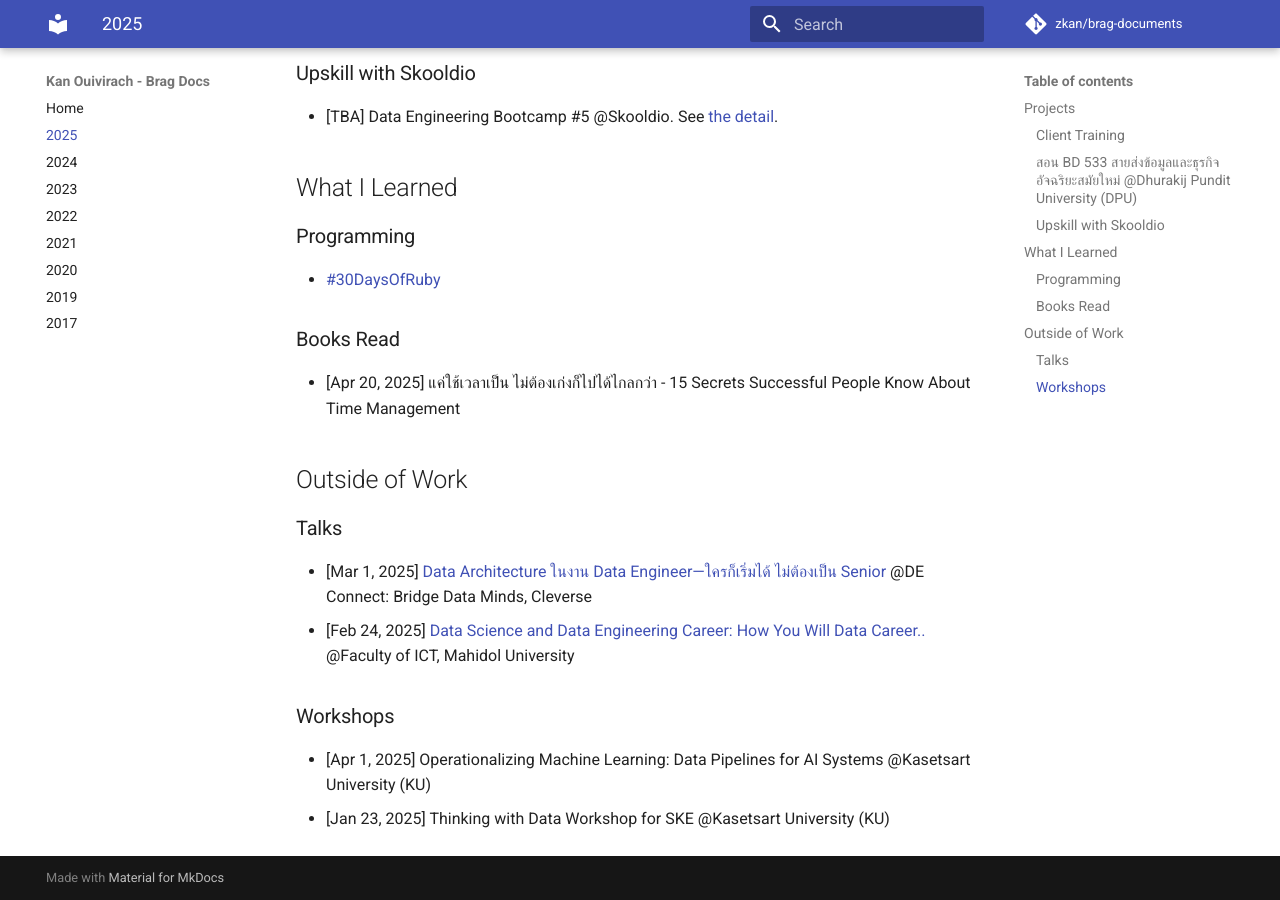
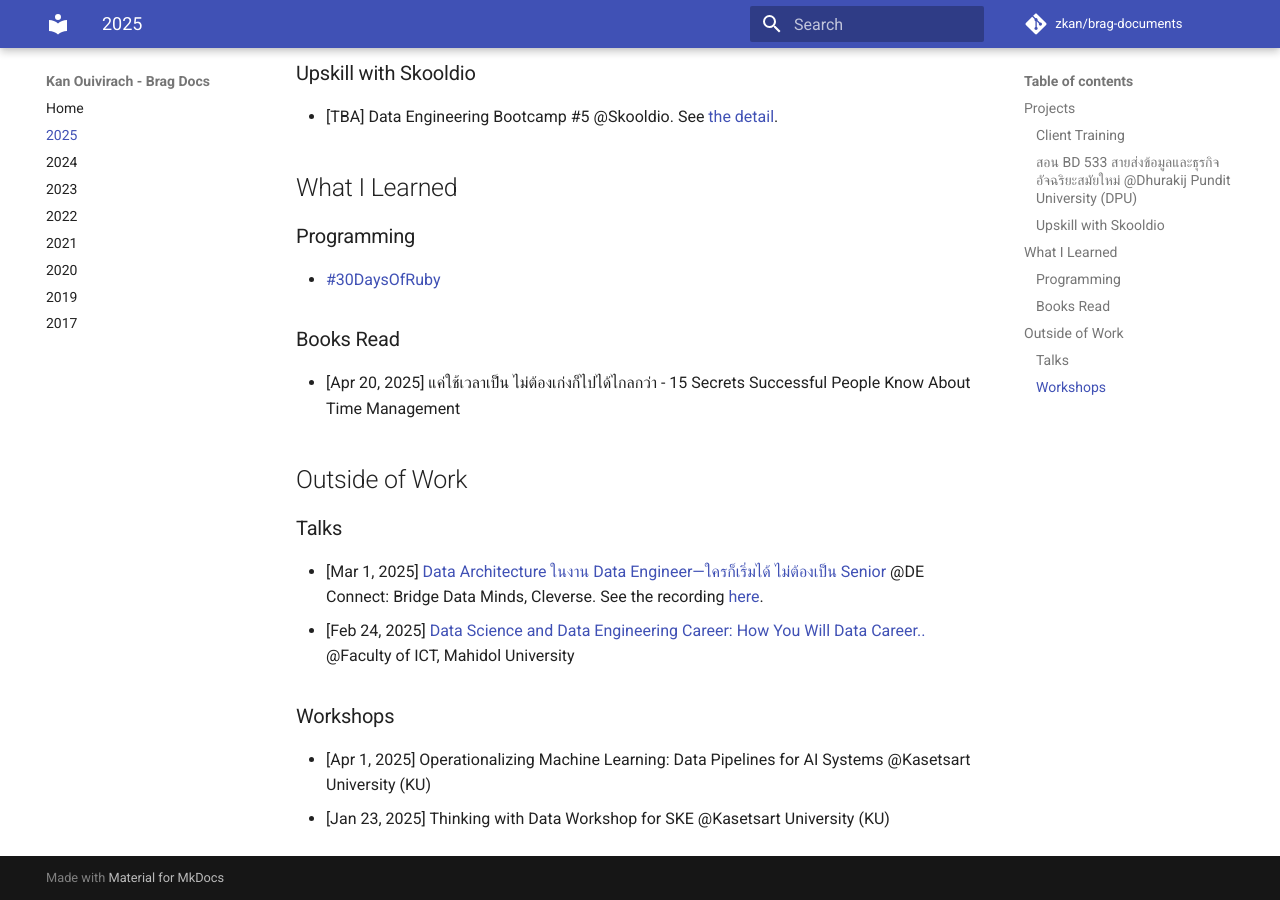
Before and after one commit to zkan/brag-documents, an MkDocs documentation site: the page built from docs/2025.md, in a window 1280 px wide and 900 px high, scrolled down 682 px. Built offline with MkDocs 1.6.1 and Material for MkDocs 9.7.7, drawn with Linux system fonts in a browser that asks for light colours; comment, search, counter and statistics services are not loaded.

Commit message:
Add data architecture talk's link to youtube

```diff
--- a/docs/2025.md
+++ b/docs/2025.md
@@ -44,7 +44,8 @@
 
 * [Mar 1, 2025] [Data Architecture ในงาน Data Engineer—ใครก็เริ่มได้ ไม่ต้องเป็น
 Senior](https://docs.google.com/presentation/d/1eFl4UpTwElXZynucUEfGrotrucjfCZ7B8zuXP0GtssY/edit?usp=sharing){target=_blank}
-@DE Connect: Bridge Data Minds, Cleverse
+@DE Connect: Bridge Data Minds, Cleverse. See the recording
+[here](https://www.youtube.com/watch?v=zQmIul9Vs1o).
 * [Feb 24, 2025] [Data Science and Data Engineering Career: How You Will Data
 Career..](https://docs.google.com/presentation/d/1AYbV8OX-Ndmog5NtdjzpI-vbhGb6OYX0etQuErwpz-o/edit?usp=sharing){target=_blank}
 @Faculty of ICT, Mahidol University
```
